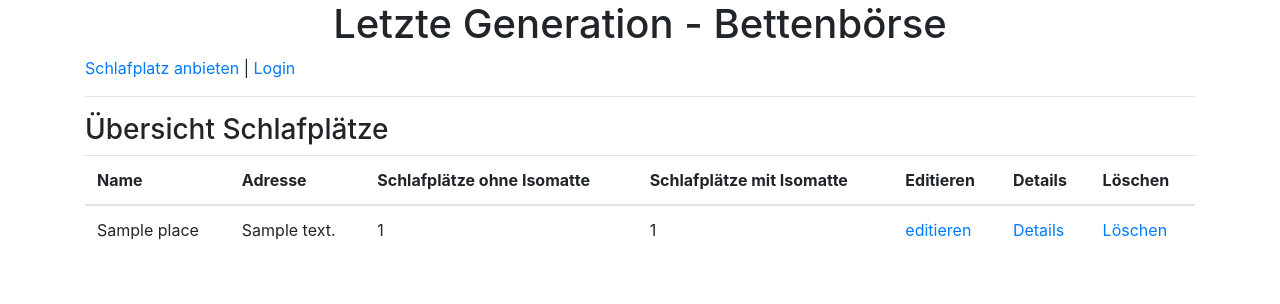
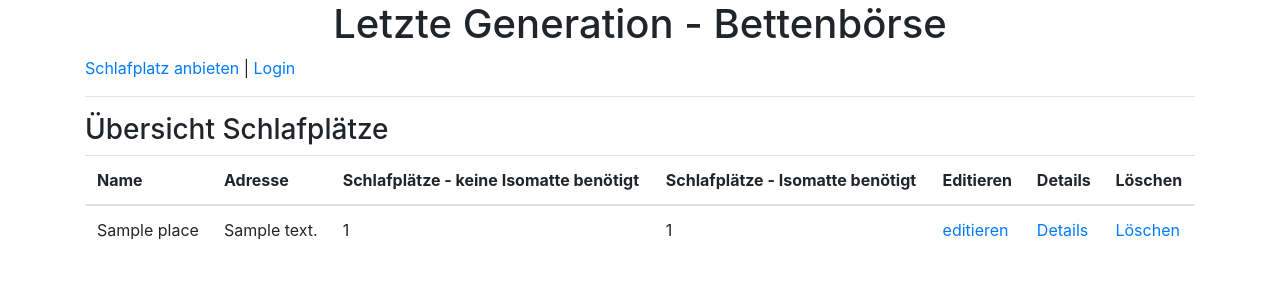
Before and after one commit to tadejensen/bettenboerse, a Flask app: a page that uses templates/list.html in a window 1280 px wide. Shown: the part 171-475 px from the top of the page. Run offline with Flask 2, Linux system fonts and the light colour scheme; tables that the repository leaves empty hold one stand-in row (values such as "Sample post"); some libraries are stand-ins or nearby versions.

Commit message:
Fix long/lat in detail view

```diff
--- a/templates/list.html
+++ b/templates/list.html
@@ -11,8 +11,8 @@
     <tr>
       <th scope="col">Name</th>
       <th scope="col">Adresse</th>
-      <th scope="col">Schlafplätze ohne Isomatte</th>
-      <th scope="col">Schlafplätze mit Isomatte</th>
+      <th scope="col">Schlafplätze - keine Isomatte benötigt</th>
+      <th scope="col">Schlafplätze - Isomatte benötigt</th>
       <th scope="col">Editieren</th>
       <th scope="col">Details</th>
       <th scope="col">Löschen</th>
--- a/templates/sleeping_place_show.html
+++ b/templates/sleeping_place_show.html
@@ -32,7 +32,7 @@
     <tr>
       <td>Addresse</td>
       {% if sleeping_place.longitude %}
-      <td>{{ sleeping_place.address }} <a href="https://www.google.com/maps/search/{{ sleeping_place.latitude }},{{ sleeping_place.longitude }}" >(Google Maps)</a></td>
+      <td>{{ sleeping_place.address }} <a href="https://www.google.com/maps/search/{{ sleeping_place.longitude }},{{ sleeping_place.latitude }}" >(Google Maps)</a></td>
       {% else %}
       <td>{{ sleeping_place.address }} <a href="https://www.google.com/maps/search/{{ sleeping_place.address }}" >(Google Maps)</a></td>
       {% endif %}
```
